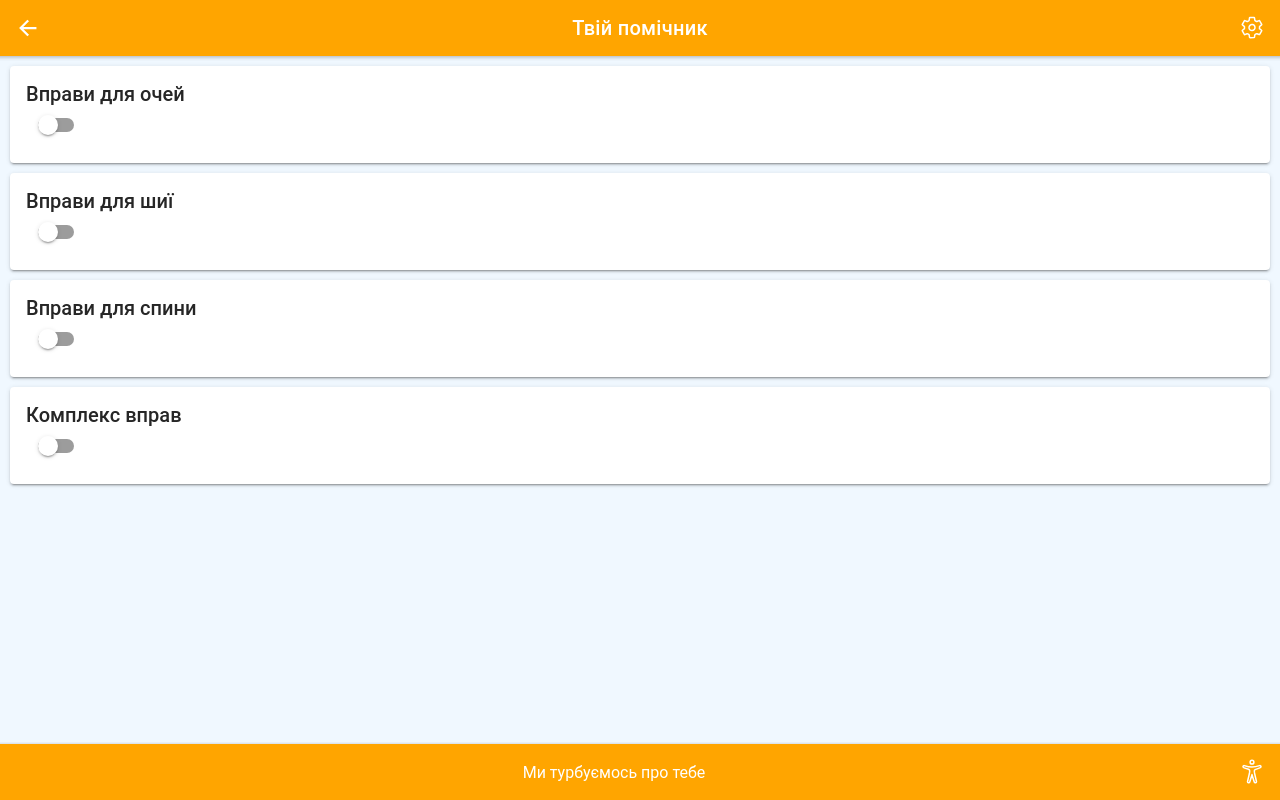
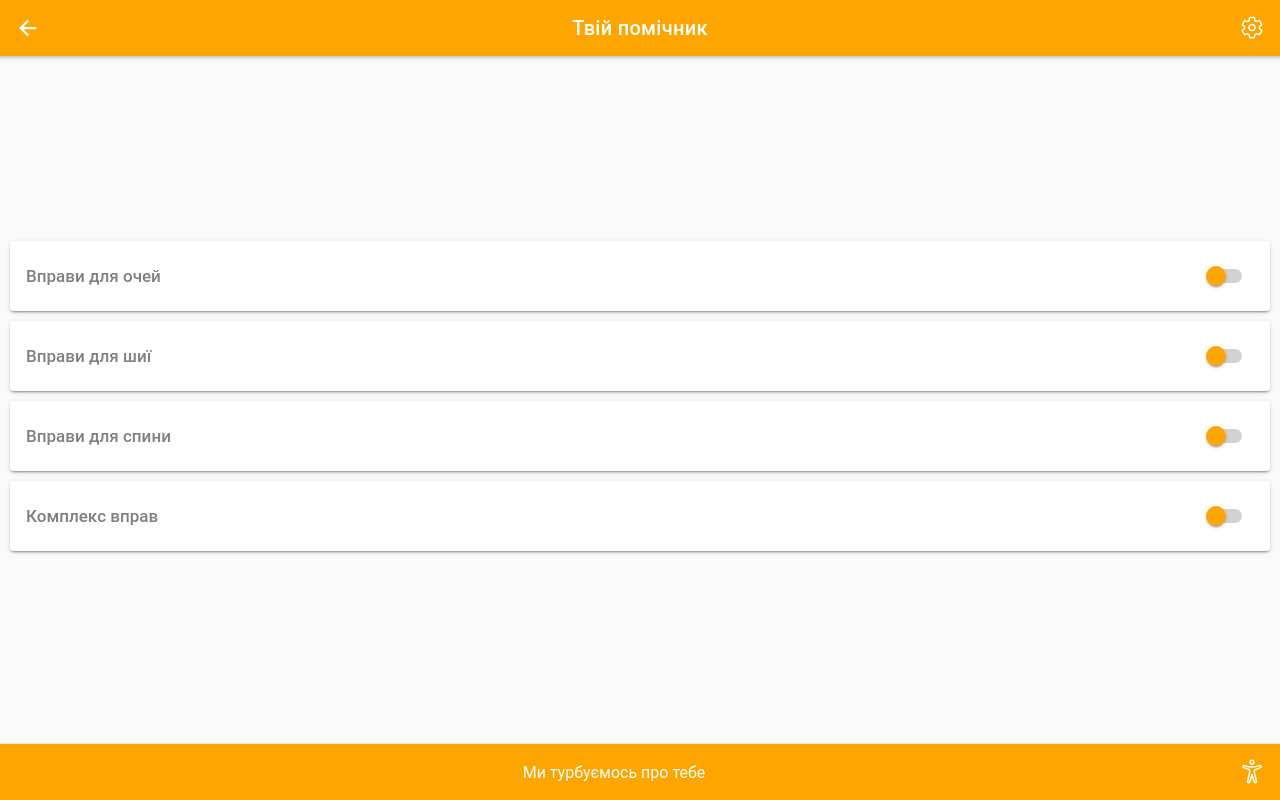
Before and after one commit to SolyaHetman/Mobile-App, a React (Create React App) app: page /home/startTraining in a window 1280 px wide. Built offline with nearby package versions, Linux system fonts and the light colour scheme.

Commit message:
finish styling for training page

```diff
--- a/src/components/StartTraningMenu/StartTraningMenu.css
+++ b/src/components/StartTraningMenu/StartTraningMenu.css
@@ -1,3 +1,29 @@
+.trainingMenu {
+    position: relative;
+    top: 48%;
+    transform: translateY(-50%);
+}
+
 .cardExercise {
     background: white;
 }
+
+.cardExerciseContent {
+    display: flex;
+    flex-direction: row;
+    align-items: center;
+    justify-content: space-between;
+}
+
+.cardExerciseTitle {
+    text-align: center;
+    color: grey;
+    font-size: 17px;
+}
+
+ion-toggle {
+    --background: rgb(214, 209, 209);
+    --background-checked: rgb(255, 165, 0, 0.61);
+    --handle-background: orange;
+    --handle-background-checked: orange;
+}
--- a/src/components/StartTraningMenu/StartTraningMenu.tsx
+++ b/src/components/StartTraningMenu/StartTraningMenu.tsx
@@ -4,30 +4,32 @@ import './StartTraningMenu.css';
 
 const StartTrainingMenu : React.FC = () => (
   <>
+  <div className="trainingMenu">
     <IonCard className="cardExercise">
-      <IonCardHeader>
-        <IonCardTitle>Вправи для очей</IonCardTitle>
-        <IonToggle color="danger"/>
+      <IonCardHeader className="cardExerciseContent">
+        <IonCardTitle className="cardExerciseTitle">Вправи для очей</IonCardTitle>
+        <IonToggle />
       </IonCardHeader>
     </IonCard>
     <IonCard className="cardExercise">
-      <IonCardHeader>
-        <IonCardTitle>Вправи для шиї</IonCardTitle>
-        <IonToggle color="danger"/>
+      <IonCardHeader className="cardExerciseContent">
+        <IonCardTitle className="cardExerciseTitle">Вправи для шиї</IonCardTitle>
+        <IonToggle/>
       </IonCardHeader>
     </IonCard>
     <IonCard className="cardExercise">
-      <IonCardHeader>
-        <IonCardTitle>Вправи для спини</IonCardTitle>
-        <IonToggle color="danger"/>
+      <IonCardHeader className="cardExerciseContent">
+        <IonCardTitle className="cardExerciseTitle">Вправи для спини</IonCardTitle>
+        <IonToggle />
       </IonCardHeader>
     </IonCard>
     <IonCard className="cardExercise">
-      <IonCardHeader>
-        <IonCardTitle>Комплекс вправ</IonCardTitle>
-        <IonToggle color="danger"/>
+      <IonCardHeader className="cardExerciseContent">
+        <IonCardTitle className="cardExerciseTitle">Комплекс вправ</IonCardTitle>
+        <IonToggle />
       </IonCardHeader>
     </IonCard>
+    </div>
   </>
 );
 
--- a/src/pages/Home.css
+++ b/src/pages/Home.css
@@ -1,3 +1,4 @@
 ion-content {
-    --ion-background-color: aliceblue;
+    /* --ion-background-color: rgb(255, 165, 0, 0.05); */
+    --ion-background-color: rgb(128, 128, 128, 0.04)
 }
```
